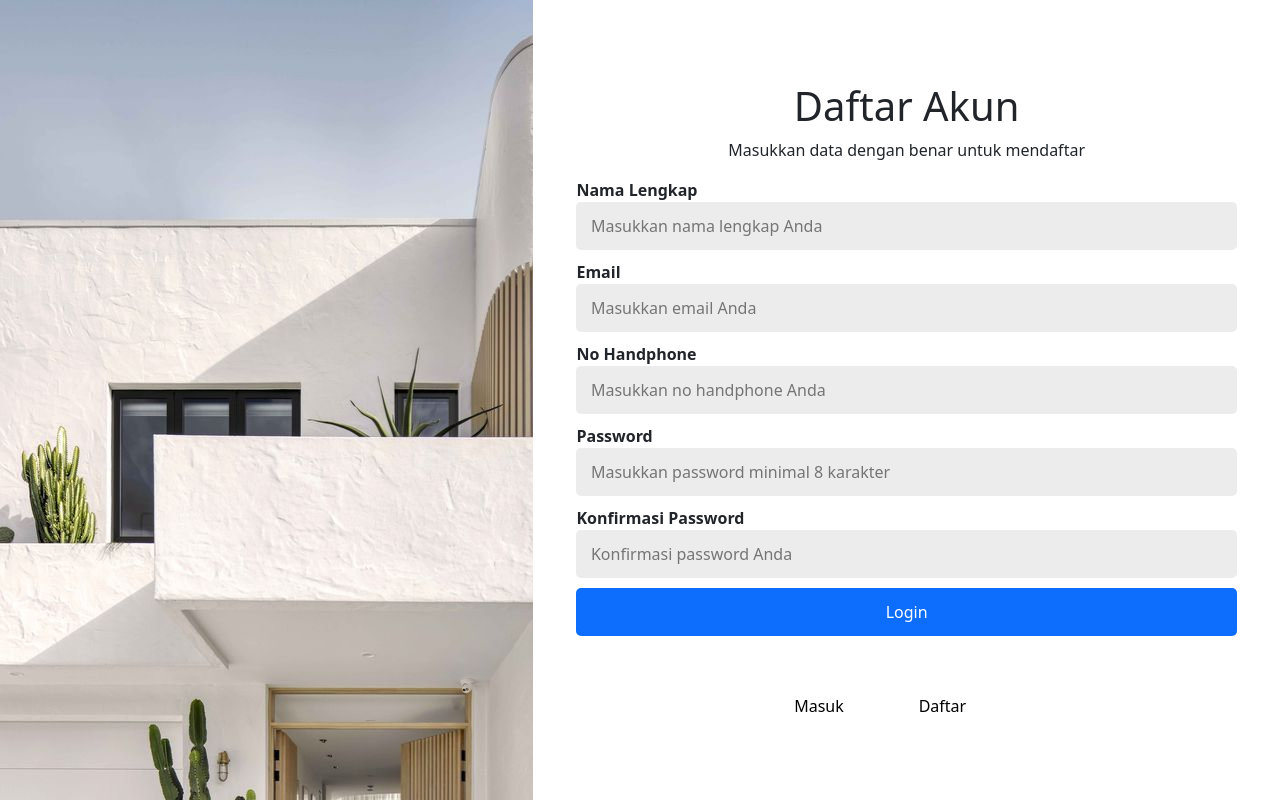
After one commit to AndoNando15/Hackaton1_kelompok15, a PHP site: page /register.php in a window 1280 px wide. The commit adds this page. Run offline with PHP 8.4, Linux system fonts and the light colour scheme.

Commit message:
terbaruuu

```diff
--- /dev/null
+++ b/register.php
@@ -0,0 +1,161 @@
+<!DOCTYPE html>
+<html lang="en">
+
+<head>
+    <meta charset="UTF-8">
+    <meta name="viewport" content="width=device-width, initial-scale=1.0">
+    <title>Document</title>
+    <link href="https://cdn.jsdelivr.net/npm/bootstrap@5.0.2/dist/css/bootstrap.min.css" rel="stylesheet"
+        integrity="sha384-EVSTQN3/azprG1Anm3QDgpJLIm9Nao0Yz1ztcQTwFspd3yD65VohhpuuCOmLASjC" crossorigin="anonymous" />
+    <script src="https://cdn.jsdelivr.net/npm/bootstrap@5.0.2/dist/js/bootstrap.bundle.min.js"
+        integrity="sha384-MrcW6ZMFYlzcLA8Nl+NtUVF0sA7MsXsP1UyJoMp4YLEuNSfAP+JcXn/tWtIaxVXM" crossorigin="anonymous">
+    </script>
+    <style>
+    .col-5-left {
+        background-image: url(assets/background/background-login-register.jpeg);
+        background-repeat: no-repeat;
+        background-size: auto;
+    }
+
+    .col-5-left,
+    .col-7-right {
+        background-color: white;
+        display: flex;
+        align-items: center;
+        justify-content: center;
+        height: 100vh;
+    }
+
+    .row {
+
+        display: flex;
+        align-items: center;
+        justify-content: center;
+
+    }
+
+    .row .col-sm-3 {
+        height: 40vh;
+    }
+
+    #email,
+    #password,
+    #nama-lengkap,
+    #no-handphone,
+    #btnDaftar,
+    #btnMasuk {
+        width: 100%;
+        height: 6vh;
+        margin-bottom: 10px;
+        border-radius: 5px;
+        border: none;
+        background-color: rgba(217, 217, 217, 0.5);
+    }
+
+    #btnToDaftar,
+    #btnToMasuk {
+        cursor: pointer;
+    }
+
+    #btnMasuk:hover {
+        background-color: navy;
+    }
+
+    .btnGoogle {
+        width: 20vh;
+        background-color: rgba(217, 217, 217, 0.5);
+    }
+
+    .btnFacebook {
+        width: 20vh;
+    }
+
+
+    .col-1 {
+
+        width: 100%;
+    }
+
+    a {
+        text-decoration: none;
+        color: black;
+    }
+    </style>
+</head>
+
+<body>
+    <div class="container-fluid">
+        <div class="row">
+            <div class="col-5 col-5-left"></div>
+            <div class="col-7 col-7-right">
+                <div class="row d-flex flex-column">
+                    <div class="col-11">
+                        <form action="register.php" method="post">
+                            <div class="row">
+                                <div class="col-sm-12 ">
+                                    <div class="text-center">
+                                        <h1>Daftar Akun</h1>
+                                        <p>Masukkan data dengan benar untuk mendaftar</p>
+                                    </div>
+                                    <label class="text-start" for="nama-lengkap"><b>Nama Lengkap </b></label>
+                                    <input id="nama-lengkap" type="text" name="nama-lengkap"
+                                        placeholder="   Masukkan nama lengkap Anda" required><br>
+                                    <label class="text-start" for="email"><b>Email </b></label>
+                                    <input id="email" type="email" name="email" placeholder="   Masukkan email Anda"
+                                        required><br>
+                                    <label class="text-start" for="no-handphone"><b>No Handphone </b></label>
+                                    <input id="no-handphone" type="tel" name="no-handphone" pattern="[0-9]{10,}"
+                                        placeholder="   Masukkan no handphone Anda" required><br>
+                                    <label for="password"><b>Password </b></label>
+                                    <input id="password" type="password" name="password"
+                                        placeholder="   Masukkan password minimal 8 karakter" required>
+                                    <label for="konfirmasi-password"><b>Konfirmasi Password </b></label>
+                                    <input id="password" type="password" name="konfirmasi-password"
+                                        placeholder="   Konfirmasi password Anda" required><br>
+                                    <div class="row">
+
+                                    </div>
+                                    <div class="row">
+
+                                    </div>
+                                    <input id="btnDaftar" class="bg-primary text-white" type="submit" name="create"
+                                        value="Login">
+
+
+                                </div>
+                            </div>
+
+
+                        </form>
+                    </div>
+                    <div class="col-1 mt-5">
+
+                        <div class="row d-flex justify-content-center">
+
+                            <div id="btnToMasuk" class="col-2 d-flex">
+                                <a href="login.php"> Masuk </a>
+                            </div>
+
+
+
+                            <div id="btnToDaftar" class="col-2 d-flex  text-danger">
+                                <a href="register.php">Daftar</a>
+                            </div>
+
+
+                        </div>
+                    </div>
+                </div>
+
+            </div>
+        </div>
+
+
+
+    </div>
+    </div>
+
+
+</body>
+
+</html>
```
Also changed, not shown: login.php (renamed from login-register-page.php, +14 -41 lines).
